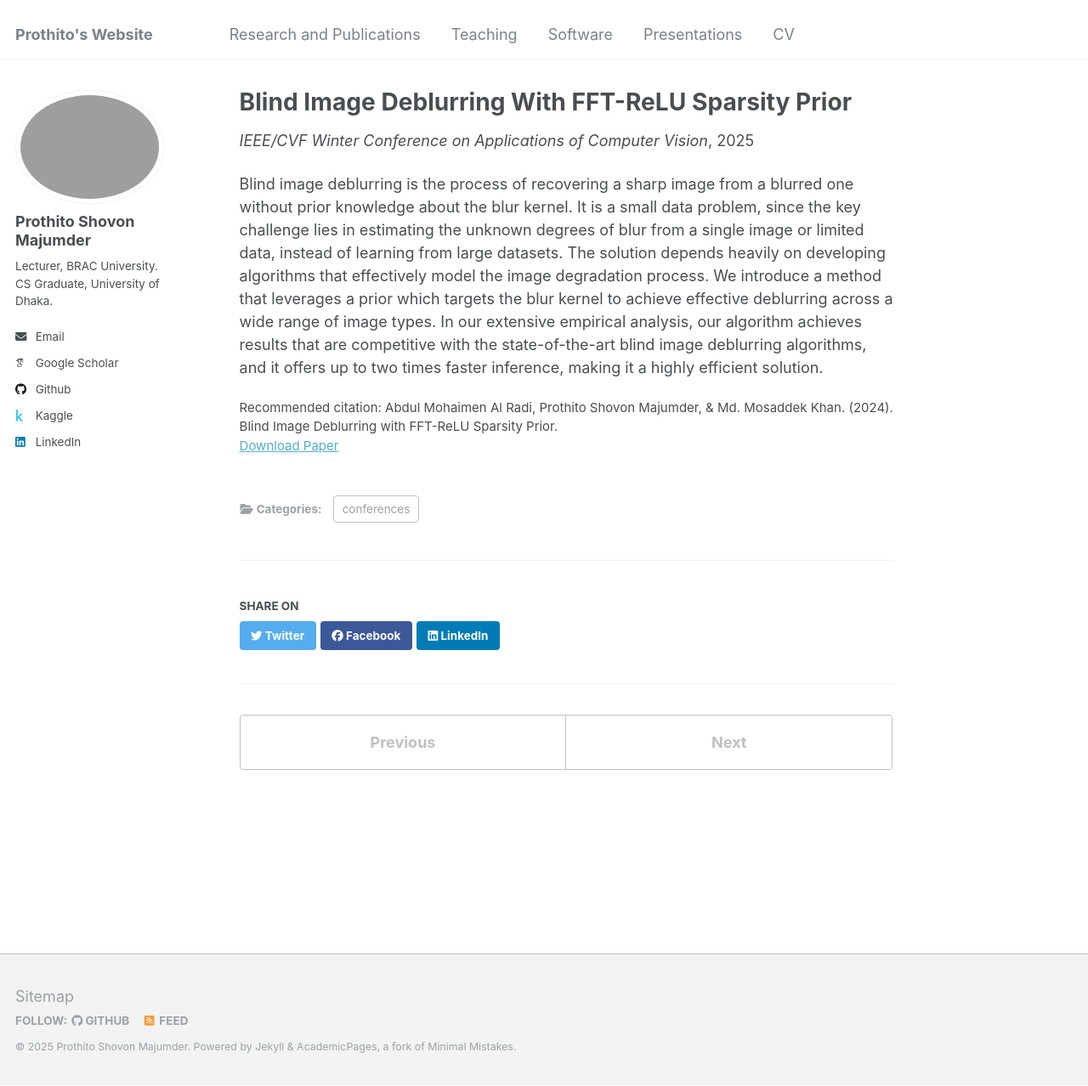
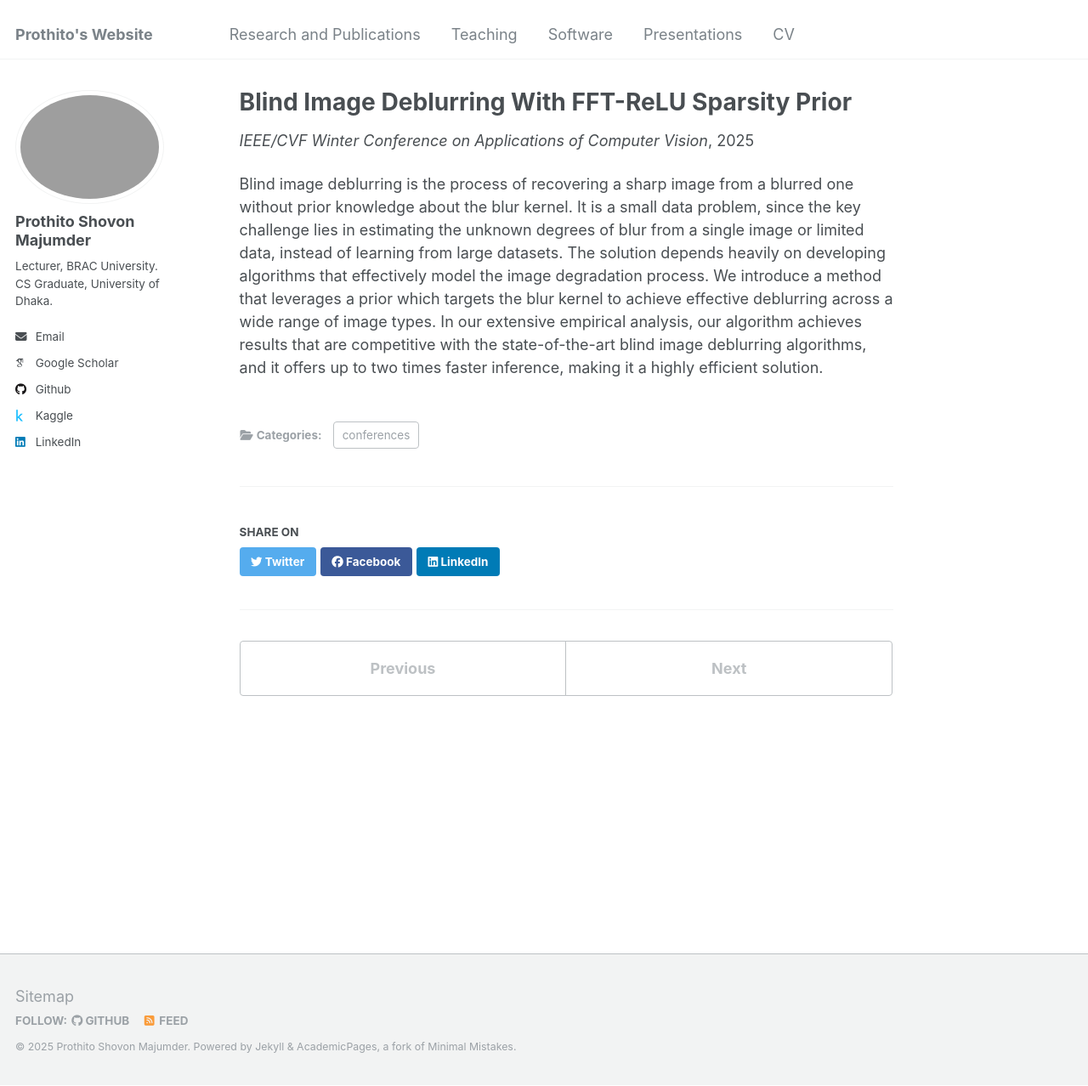
Before and after one commit to prothitoshovon/prothitoshovon.github.io, a Jekyll site: the page built from _publications/2024-09-09-fft-relu-sparsity-prior.md, in a window 1280 px wide and 1278 px high. Shown: the whole window at 85% size. Built offline with Jekyll 4.4.1, drawn with Linux system fonts in a browser that asks for light colours; some web fonts are replaced.

Commit message:
Updating link for fft relu

```diff
--- a/_publications/2024-09-09-fft-relu-sparsity-prior.md
+++ b/_publications/2024-09-09-fft-relu-sparsity-prior.md
@@ -6,7 +6,6 @@
 excerpt: 'The paper introduces a method for blind image deblurring, which is the process of recovering a sharp image from a blurred one without prior knowledge about the blur kernel. The proposed method leverages a prior that targets the blur kernel to achieve effective deblurring across a wide range of image types. The authors&apos; extensive empirical analysis shows that their algorithm achieves results that are competitive with the state-of-the-art blind image deblurring algorithms, and it offers up to two times faster inference, making it a highly efficient solution.'
 date: 2025-02-28
 venue: 'IEEE/CVF Winter Conference on Applications of Computer Vision'
-paperurl: 'https://arxiv.org/pdf/2406.08344'
-citation: 'Abdul Mohaimen Al Radi, Prothito Shovon Majumder, &amp; Md. Mosaddek Khan. (2024). Blind Image Deblurring with FFT-ReLU Sparsity Prior.'
+paperurl: 'https://openaccess.thecvf.com/content/WACV2025/papers/Al_Radi_Blind_Image_Deblurring_with_FFT-ReLU_Sparsity_Prior_WACV_2025_paper.pdf'
 ---
 Blind image deblurring is the process of recovering a sharp image from a blurred one without prior knowledge about the blur kernel. It is a small data problem, since the key challenge lies in estimating the unknown degrees of blur from a single image or limited data, instead of learning from large datasets. The solution depends heavily on developing algorithms that effectively model the image degradation process. We introduce a method that leverages a prior which targets the blur kernel to achieve effective deblurring across a wide range of image types. In our extensive empirical analysis, our algorithm achieves results that are competitive with the state-of-the-art blind image deblurring algorithms, and it offers up to two times faster inference, making it a highly efficient solution.
```
